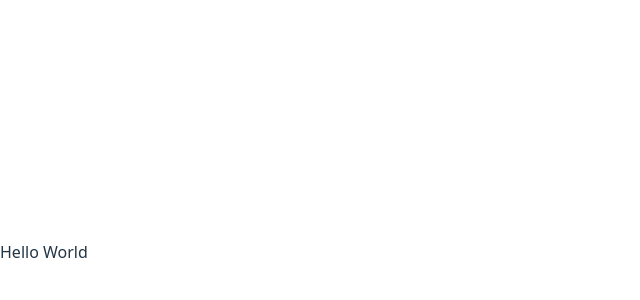
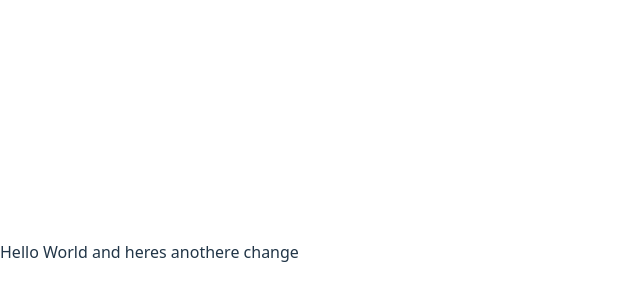
Before and after one commit to Adeboye22/user-fuelup, a React (Vite) app: page / in a window 1280 px wide. Shown: the part 148-448 px from the top of the page, without its empty margins (0-640 px from the left). Built offline with nearby package versions, Linux system fonts and the light colour scheme.

Commit message:
made a change

```diff
--- a/src/App.jsx
+++ b/src/App.jsx
@@ -3,7 +3,7 @@ import React from 'react'
 const App = () => {
   return (
     <div className='bg-red-700 text-7xl font-bold'>
-      Hello World
+      Hello World and heres anothere change
     </div>
   )
 }
```
